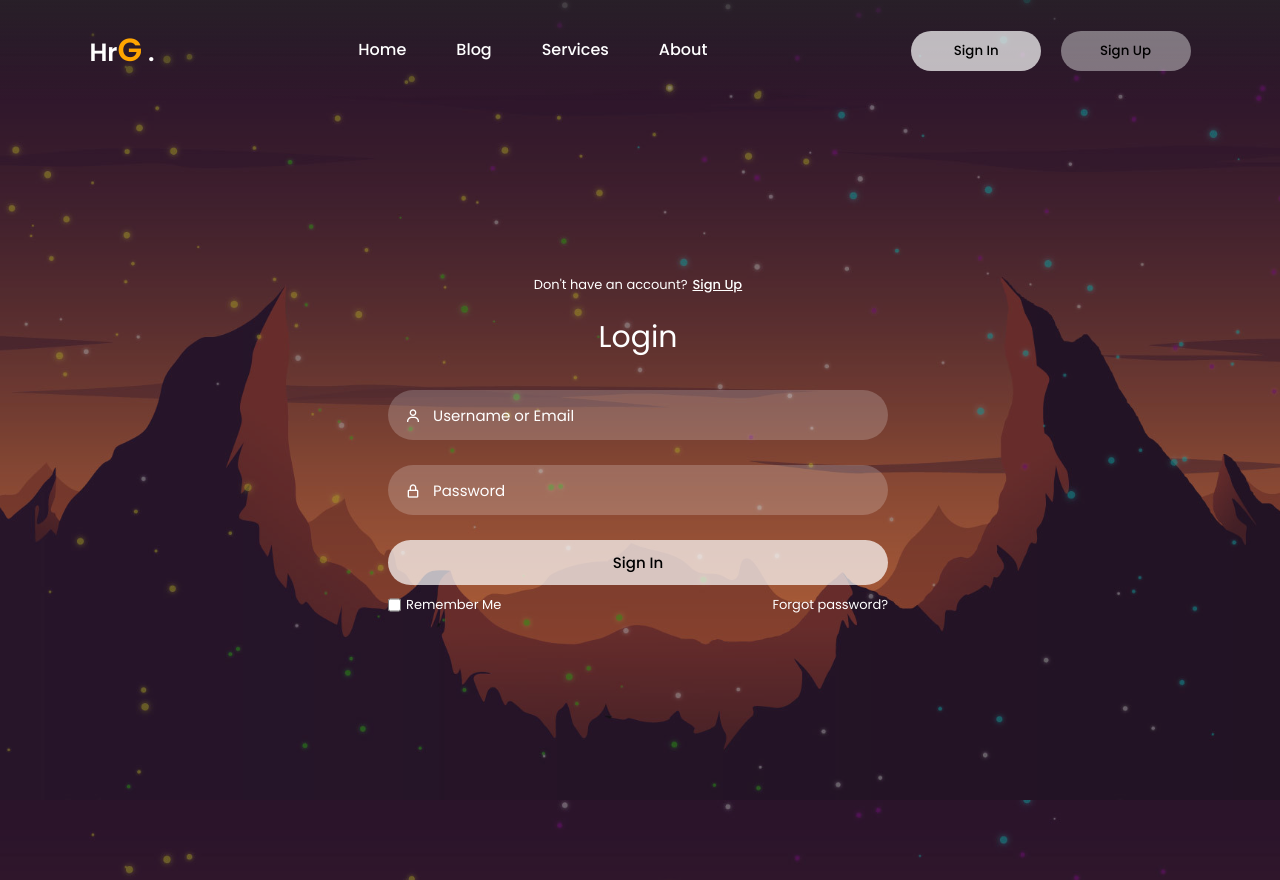
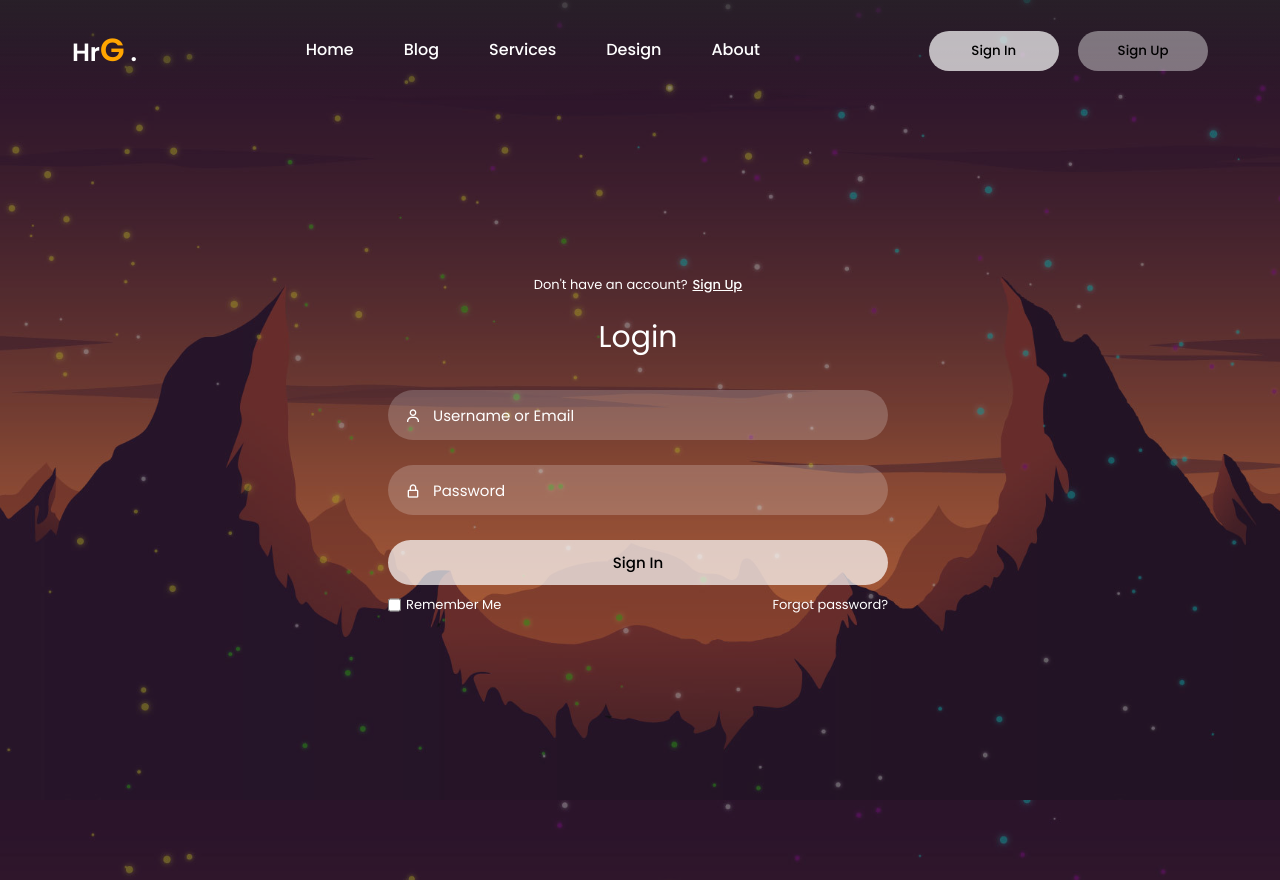
Before and after one commit to Beyonder123/Signin-login-page, a plain HTML site: page index.html in a window 1280 px wide. Drawn offline with nearby package versions, Linux system fonts and the light colour scheme.

Commit message:
Update index.html

```diff
--- a/index.html
+++ b/index.html
@@ -19,6 +19,7 @@
                 <li><a href="#" class="link">Home</a></li>
                 <li><a href="#" class="link">Blog</a></li>
                 <li><a href="#" class="link">Services</a></li>
+                <li><a href="#" class="link">Design</a></li>
                 <li><a href="#" class="link">About</a></li>
             </ul>
         </div>
```
